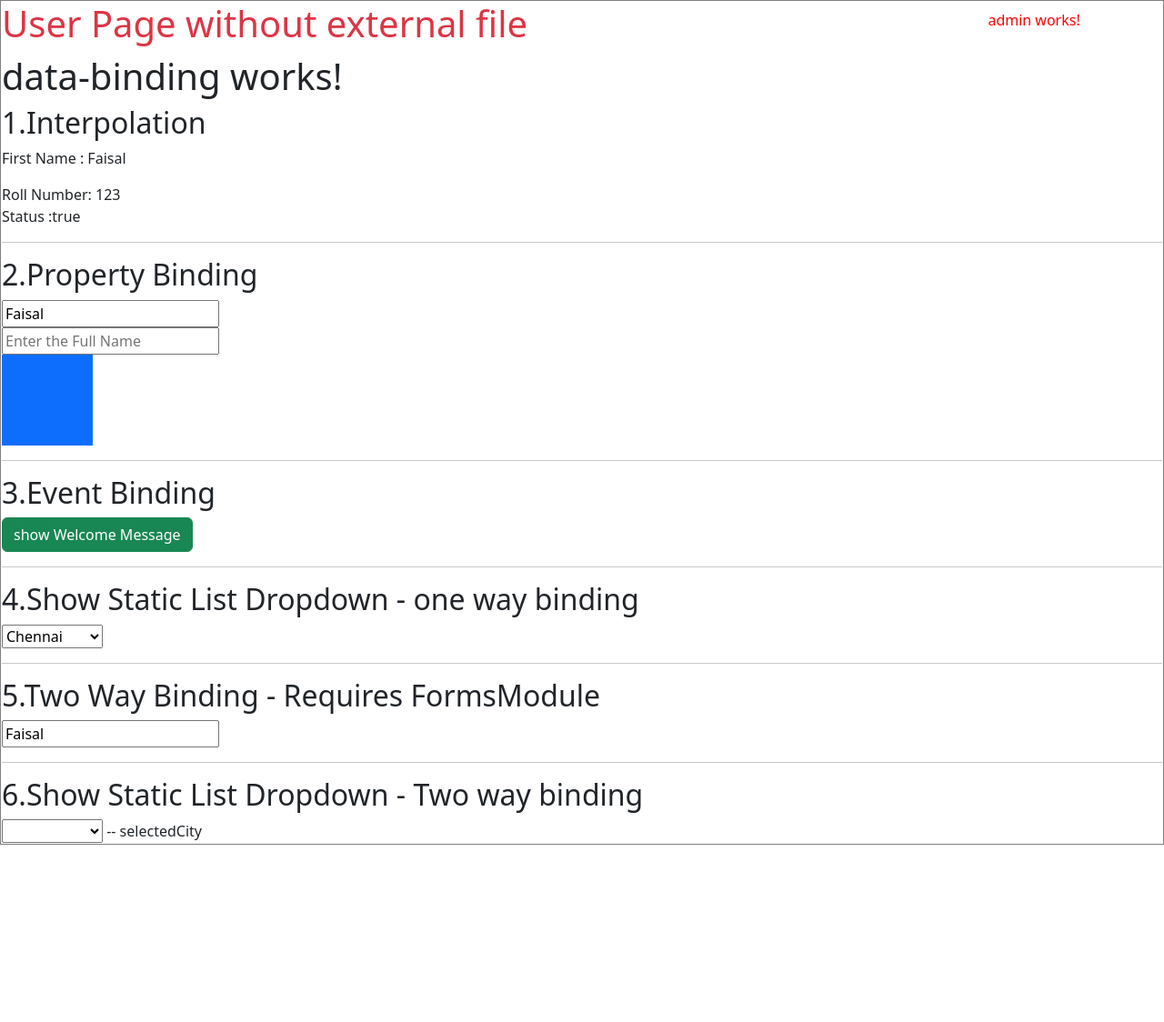
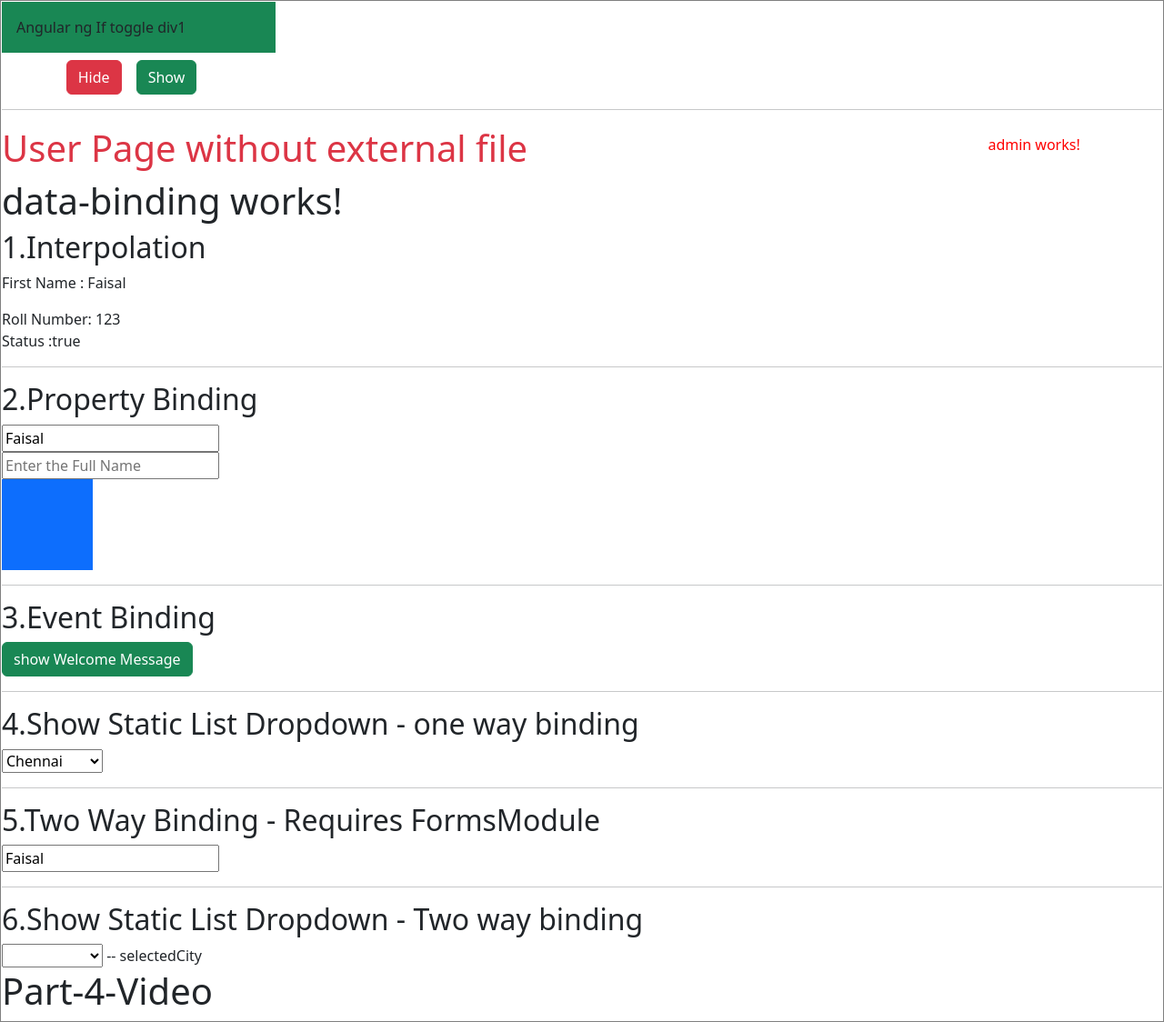
Before and after one commit to moh-faisal85/AngularJS, an Angular app in the folder Training.Angular19.Project/: page / in a window 1280 px wide. Shown: the whole page at 91% size. Before the commit the page ends 929 px from the top, so only its background shows below. Built offline with nearby package versions, Linux system fonts and the light colour scheme.

Commit message:
Part-4-Structural Directives - Formatted

```diff
--- a/Training.Angular19.Project/src/app/app.component.html
+++ b/Training.Angular19.Project/src/app/app.component.html
@@ -12,6 +12,11 @@
   <div class="content">
     <table style="width: 100%;" border="1">
       <tr>
+        <td colspan="2">
+          <app-ng-if> </app-ng-if>
+        </td>
+      </tr>
+      <tr>
         <td><app-user></app-user></td>
         <td><app-admin></app-admin></td>
       </tr>
@@ -20,6 +25,10 @@
           <app-data-binding> </app-data-binding>
         </td>
       </tr>
+      <tr>
+        <td colspan="2"><h1>Part-4-Video</h1>
+        </td>
+
     </table>
   </div>
 </main>
--- a/Training.Angular19.Project/src/app/app.component.ts
+++ b/Training.Angular19.Project/src/app/app.component.ts
@@ -3,10 +3,11 @@ import { RouterOutlet } from '@angular/router';
 import { UserComponent } from './components/user/user.component';
 import { AdminComponent } from './components/admin/admin.component';
 import { DataBindingComponent } from './components/data-binding/data-binding.component';
+import { NgIfComponent } from './components/ng-if/ng-if.component';
 
 @Component({
   selector: 'app-root',
-  imports: [RouterOutlet,UserComponent,AdminComponent,DataBindingComponent],
+  imports: [RouterOutlet,UserComponent,AdminComponent,DataBindingComponent,NgIfComponent],
   templateUrl: './app.component.html',
   styleUrl: './app.component.css'
 })
```
